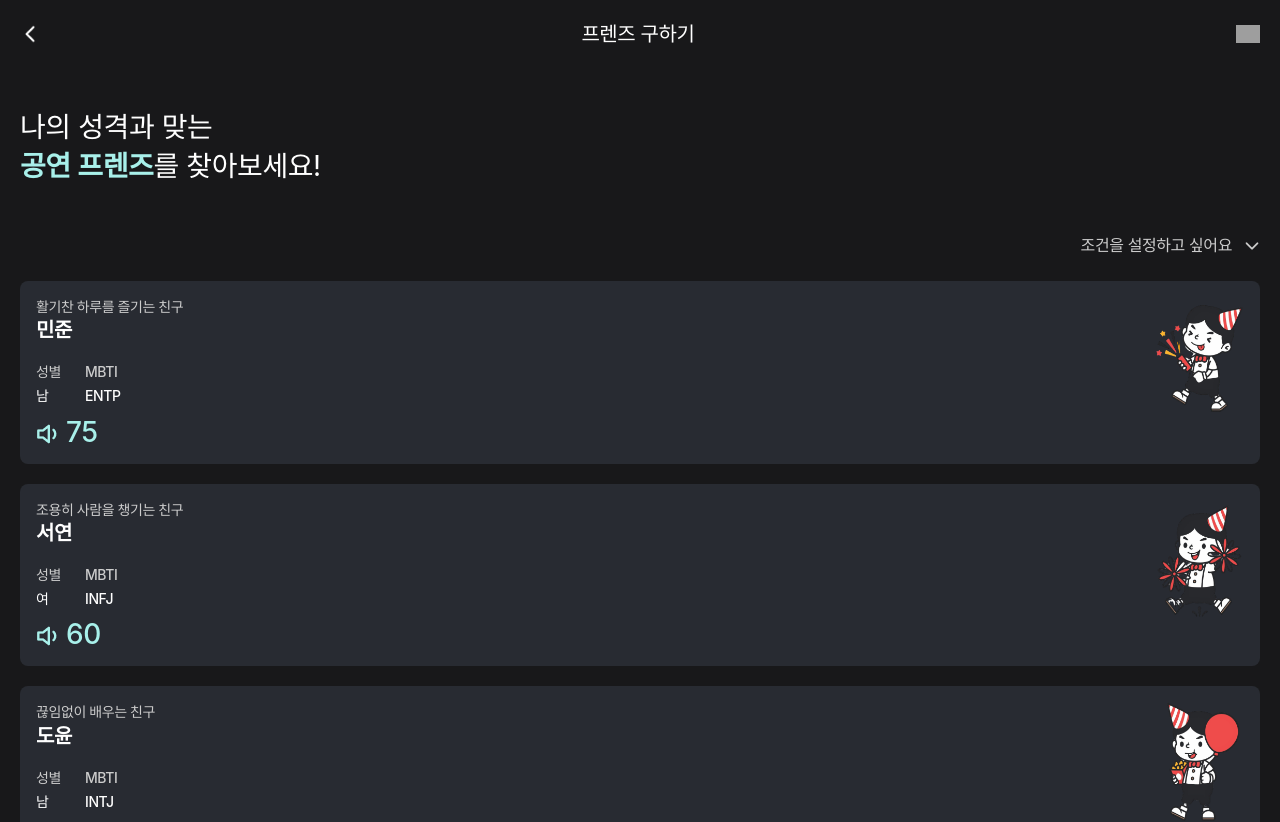
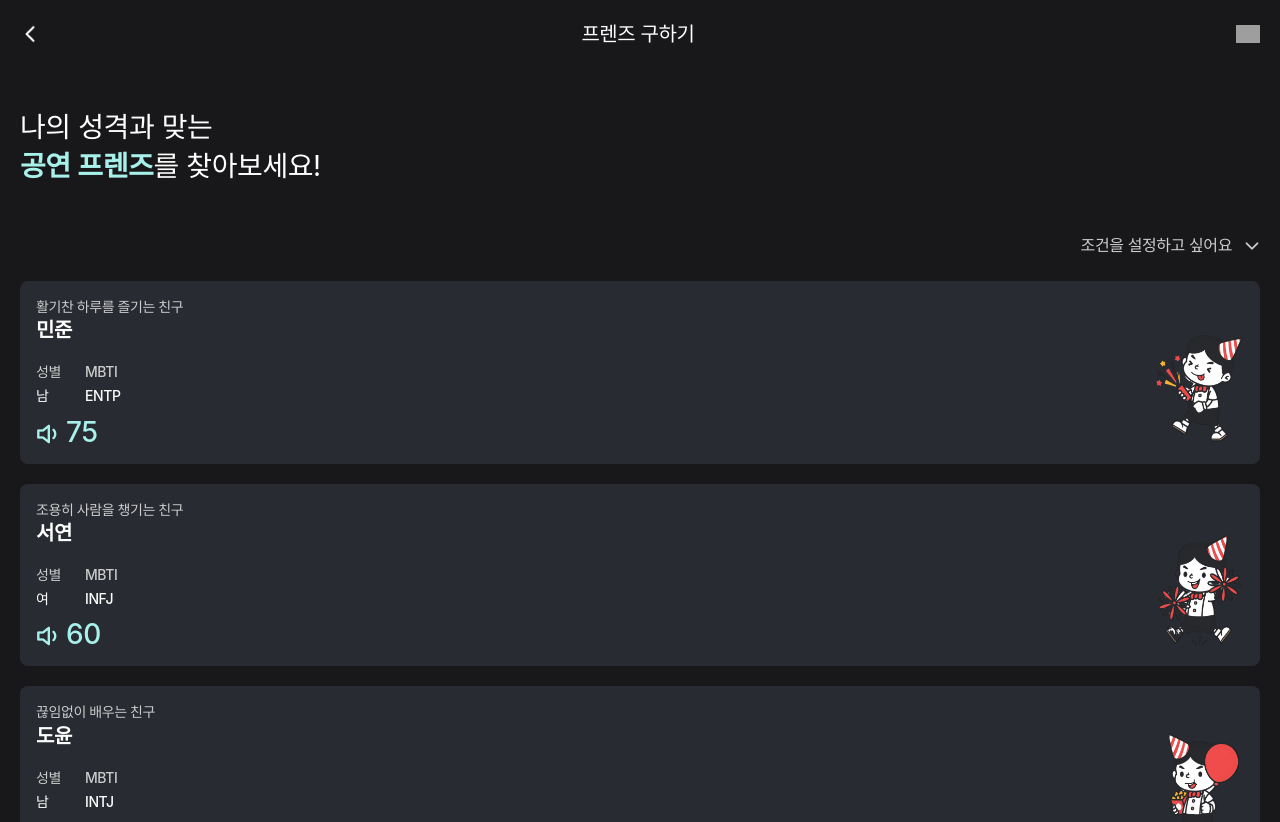
Before and after one commit to Fest-Friends/frontend, a Next.js app: page /friends in a window 1280 px wide. Shown: the top 822 px of the page. Built offline with nearby package versions, Linux system fonts and the light colour scheme; grey boxes are pictures that could not be loaded.

Commit message:
design: 프렌즈 컴포넌트 피그마 디자인변경반영

```diff
--- a/src/app/(afterLogin)/friends/_component/FriendComponent.tsx
+++ b/src/app/(afterLogin)/friends/_component/FriendComponent.tsx
@@ -13,7 +13,7 @@ export function FriendComponent({
   volume,
 }: Friend) {
   return (
-    <Link href={`/friends/${id}`} className="flex w-full justify-between rounded-lg bg-areaBg p-4">
+    <Link href={`/friends/${id}`} className="flex w-full justify-between items-end rounded-lg bg-areaBg p-4">
       <div>
         <div className="text-sm font-medium leading-[19.6px] text-textLess">{introduction}</div>
         <div className="flex items-center gap-3">
```
